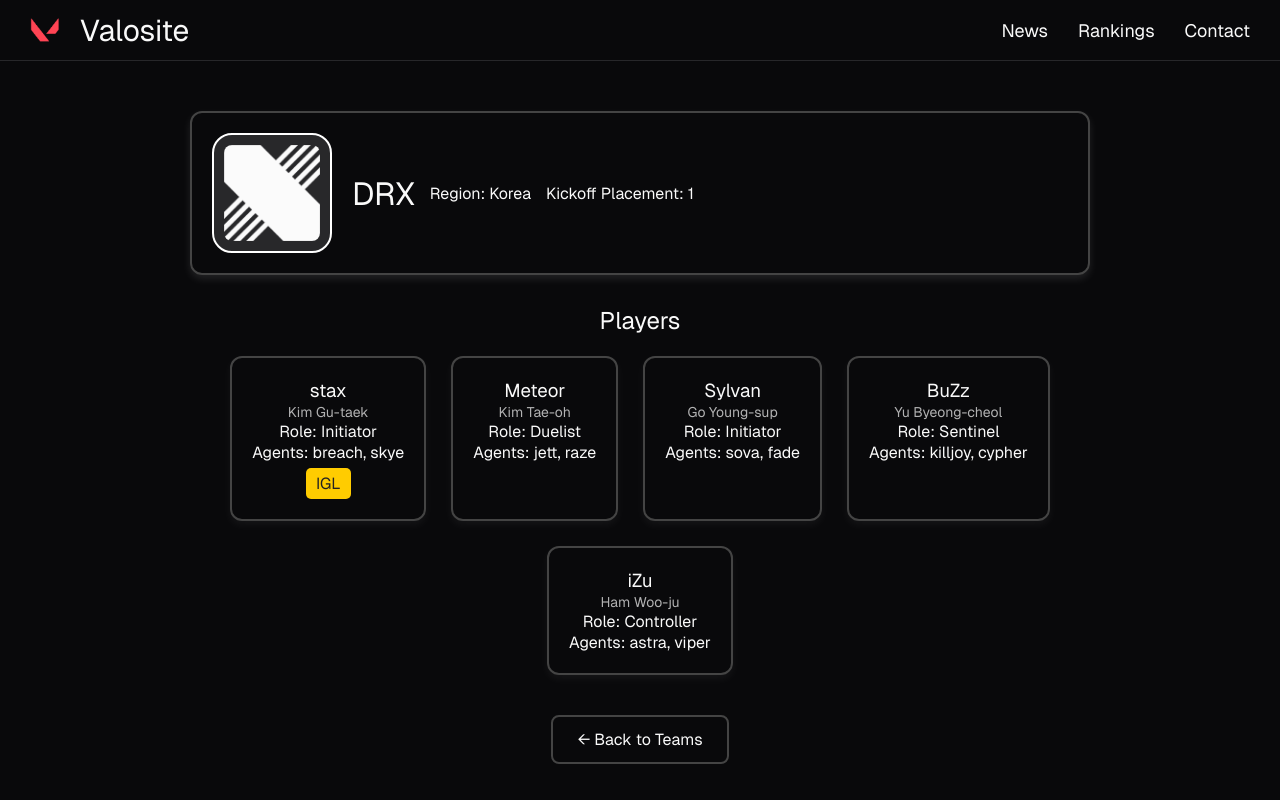
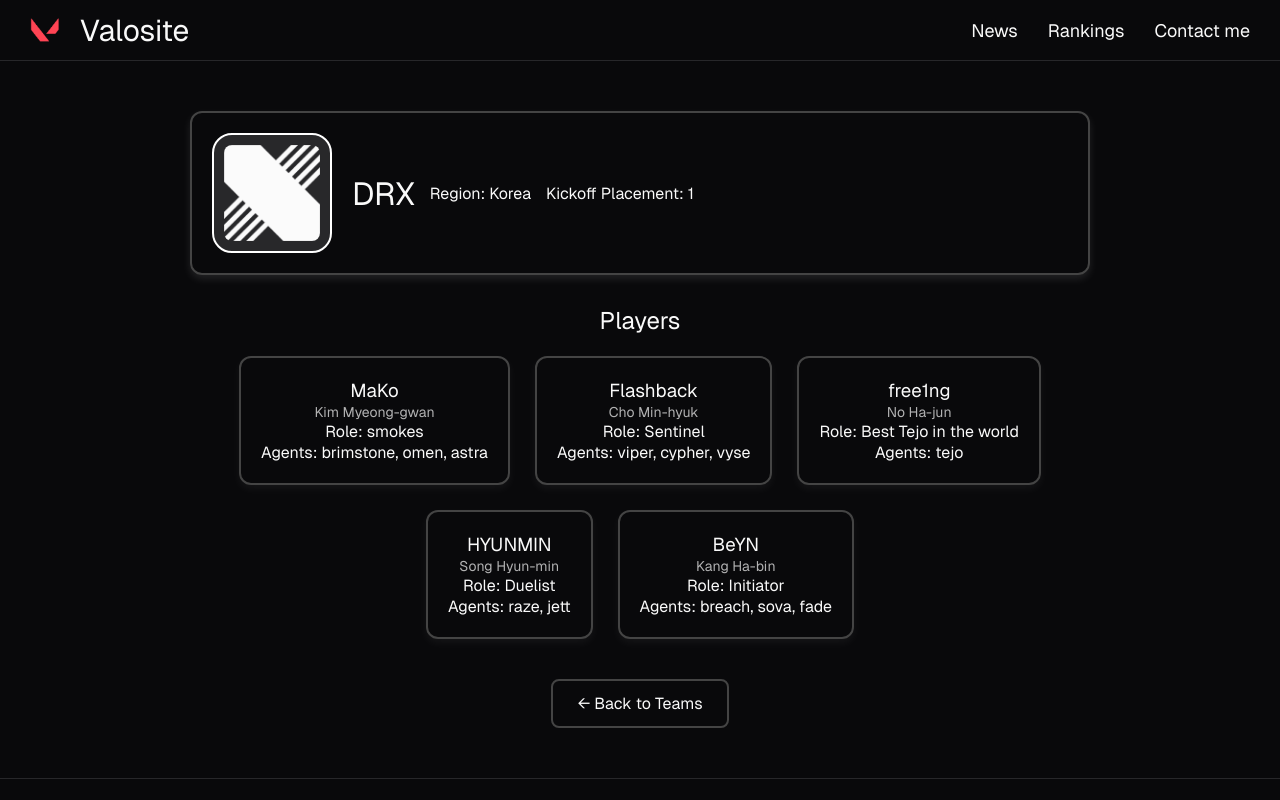
Before and after one commit to akerS4I/Valosite, a React (Vite) app: page /Valosite/teams/DRX in a window 1280 px wide. Shown: the top 800 px of the page. Built offline with nearby package versions, Linux system fonts and the light colour scheme.

Commit message:
Huge bug fix. Has to be last one :D

```diff
--- a/src/components/Navbar.tsx
+++ b/src/components/Navbar.tsx
@@ -1,18 +1,25 @@
+import { Link } from "react-router";
 import "../styles/components/Navbar.scss";
 
 const Navbar = () => {
   return (
     <nav>
       <div className="container">
-        <img src="/Valorant_logo_cropped.png" alt="" />
-        <a className="title" href="/">
+        <img src="/Valosite/Valorant_logo_cropped.png" alt="" />
+        <Link className="title" to="/">
           Valosite
-        </a>
+        </Link>
       </div>
       <div className="links">
-        <a href="/news">News</a>
-        <a href="/rankings">Rankings</a>
-        <a href="/contact">Contact</a>
+        <Link to="/news" className="nav_link">
+          News
+        </Link>
+        <Link to="/rankings" className="nav_link">
+          Rankings
+        </Link>
+        <Link to="/contact" className="nav_link">
+          Contact me
+        </Link>
       </div>
     </nav>
   );
--- a/src/data/data.ts
+++ b/src/data/data.ts
@@ -69,28 +69,29 @@
                 nickname: "Zellsis",
                 name: "Jordan Montemurro",
                 agents: [
-                    "breach",
-                    "skye"
+                    "vyse",
+                    "viper",
+                    "kayo"
                 ],
                 IGL: false,
-                role: "Initiator"
+                role: "Flex"
             },
             {
                 nickname: "johnqt",
                 name: "John Qiu",
                 agents: [
-                    "cypher",
-                    "killjoy"
+                    "tejo",
+                    "sova"
                 ],
                 IGL: true,
-                role: "Sentinel"
+                role: "Initiator"
             },
             {
                 nickname: "bang",
                 name: "Sean Bezerra",
                 agents: [
                     "astra",
-                    "viper"
+                    "omen"
                 ],
                 IGL: false,
                 role: "Controller"
@@ -99,8 +100,8 @@
                 nickname: "zekken",
                 name: "Zachary Patrone",
                 agents: [
-                    "jett",
-                    "raze"
+                    "yoru",
+                    "jett"
                 ],
                 IGL: false,
                 role: "Duelist"
@@ -109,11 +110,12 @@
                 nickname: "N4RRATE",
                 name: "Nathaniel Rate",
                 agents: [
-                    "sova",
-                    "fade"
+                    "fade",
+                    "breach",
+                    "omen"
                 ],
                 IGL: false,
-                role: "Initiator"
+                role: "Flex"
             }
         ]
     },
@@ -130,7 +132,7 @@
                     "sova",
                     "fade"
                 ],
-                IGL: false,
+                IGL: true,
                 role: "Initiator"
             },
             {
@@ -147,8 +149,9 @@
                 nickname: "Smoggy",
                 name: "Zhou Bo",
                 agents: [
-                    "viper",
-                    "astra"
+                    "brimstone",
+                    "omen",
+                    "clove"
                 ],
                 IGL: false,
                 role: "Controller"
@@ -157,21 +160,23 @@
                 nickname: "S1Mon",
                 name: "Li Siqi",
                 agents: [
-                    "cypher",
-                    "killjoy"
+                    "breach",
+                    "kayo",
+                    "tejo"
                 ],
                 IGL: false,
-                role: "Sentinel"
+                role: "Initiator"
             },
             {
                 nickname: "CHICHOO",
                 name: "Zhang Zhichao",
                 agents: [
-                    "breach",
-                    "skye"
+                    "cypher",
+                    "omen",
+                    "vyse"
                 ],
-                IGL: true,
-                role: "Initiator"
+                IGL: false,
+                role: "Flex"
             }
         ]
     },
@@ -185,51 +190,55 @@
                 nickname: "Biank",
                 name: "Liu Biankang",
                 agents: [
-                    "jett",
-                    "phoenix"
+                    "fade",
+                    "sova"
                 ],
                 IGL: false,
-                role: "Duelist"
+                role: "Initiator"
             },
             {
                 nickname: "LuoK1ng",
                 name: "Luo Siyuan",
                 agents: [
-                    "sova",
-                    "fade"
+                    "omen",
+                    "brimstone",
+                    "astra"
                 ],
                 IGL: true,
-                role: "Initiator"
+                role: "Controller"
             },
             {
                 nickname: "heybay",
                 name: "He Baoyi",
                 agents: [
-                    "astra",
-                    "brimstone"
+                    "viper",
+                    "deadlock",
+                    "kayo"
                 ],
                 IGL: false,
-                role: "Controller"
+                role: "Flex"
             },
             {
                 nickname: "FengF",
                 name: "Feng Fang",
                 agents: [
+                    "raze",
                     "cypher",
                     "killjoy"
                 ],
                 IGL: false,
-                role: "Sentinel"
+                role: "Flex"
             },
             {
                 nickname: "Kai",
                 name: "Kai Wen",
                 agents: [
-                    "yoru",
-                    "raze"
+                    "vyse",
+                    "neon",
+                    "jett"
                 ],
                 IGL: false,
-                role: "Duelist"
+                role: "Flex"
             }
         ]
     },
@@ -243,17 +252,19 @@
                 nickname: "Sayf",
                 name: "Saif Jibraeel",
                 agents: [
-                    "jett",
-                    "raze"
+                    "tejo",
+                    "iso",
+                    "omen"
                 ],
-                IGL: false,
-                role: "Duelist"
+                IGL: true,
+                role: "Flex"
             },
             {
                 nickname: "trexx",
                 name: "Dmitry Alimzhanov",
                 agents: [
                     "sova",
+                    "brimstone",
                     "fade"
                 ],
                 IGL: false,
@@ -263,18 +274,20 @@
                 nickname: "Derke",
                 name: "Nikita Sirmitev",
                 agents: [
-                    "chamber",
-                    "killjoy"
+                    "raze",
+                    "yoru",
+                    "jett"
                 ],
                 IGL: false,
-                role: "Sentinel"
+                role: "Duelist"
             },
             {
                 nickname: "Less",
                 name: "Felipe Basso",
                 agents: [
-                    "astra",
-                    "viper"
+                    "viper",
+                    "cypher",
+                    "astra"
                 ],
                 IGL: false,
                 role: "Controller"
@@ -284,9 +297,10 @@
                 name: "Karel Ašenbrener",
                 agents: [
                     "breach",
+                    "omen",
                     "skye"
                 ],
-                IGL: true,
+                IGL: false,
                 role: "Initiator"
             }
         ]
@@ -301,28 +315,31 @@
                 nickname: "paTiTek",
                 name: "Patryk Fabrowski",
                 agents: [
-                    "jett",
-                    "raze"
+                    "breach",
+                    "kayo",
+                    "skye"
                 ],
                 IGL: false,
-                role: "Duelist"
+                role: "Initator"
             },
             {
                 nickname: "kamyk",
-                name: "Domagoj Fancev",
+                name: "Maks Rychlewski",
                 agents: [
+                    "tejo",
                     "sova",
-                    "fade"
+                    "gekko"
                 ],
                 IGL: false,
-                role: "Initiator"
+                role: "Flex"
             },
             {
                 nickname: "Keiko",
-                name: "Tomasz Bogdanowicz",
+                name: "Georgio Sanassy",
                 agents: [
-                    "astra",
-                    "viper"
+                    "brimstone",
+                    "omen",
+                    "astra"
                 ],
                 IGL: false,
                 role: "Controller"
@@ -342,7 +359,8 @@
                 name: "Ayaz Akhmetshin",
                 agents: [
                     "cypher",
-                    "killjoy"
+                    "viper",
+                    "vyse"
                 ],
                 IGL: true,
                 role: "Sentinel"
@@ -356,39 +374,39 @@
         kickoff_placement: 1,
         players: [
             {
-                nickname: "stax",
-                name: "Kim Gu-taek",
-                agents: ["breach", "skye"],
-                IGL: true,
-                role: "Initiator"
+                nickname: "MaKo",
+                name: "Kim Myeong-gwan",
+                agents: ["brimstone", "omen", "astra"],
+                IGL: false,
+                role: "smokes"
             },
             {
-                nickname: "Meteor",
-                name: "Kim Tae-oh",
-                agents: ["jett", "raze"],
+                nickname: "Flashback",
+                name: "Cho Min-hyuk",
+                agents: ["viper", "cypher", "vyse"],
+                IGL: false,
+                role: "Sentinel"
+            },
+            {
+                nickname: "free1ng",
+                name: "No Ha-jun",
+                agents: ["tejo"],
+                IGL: false,
+                role: "Best Tejo in the world"
+            },
+            {
+                nickname: "HYUNMIN",
+                name: "Song Hyun-min",
+                agents: ["raze", "jett"],
                 IGL: false,
                 role: "Duelist"
             },
             {
-                nickname: "Sylvan",
-                name: "Go Young-sup",
-                agents: ["sova", "fade"],
+                nickname: "BeYN",
+                name: "Kang Ha-bin",
+                agents: ["breach", "sova", "fade"],
                 IGL: false,
                 role: "Initiator"
-            },
-            {
-                nickname: "BuZz",
-                name: "Yu Byeong-cheol",
-                agents: ["killjoy", "cypher"],
-                IGL: false,
-                role: "Sentinel"
-            },
-            {
-                nickname: "iZu",
-                name: "Ham Woo-ju",
-                agents: ["astra", "viper"],
-                IGL: false,
-                role: "Controller"
             }
         ]
     }, {
@@ -397,39 +415,39 @@
         kickoff_placement: 2,
         players: [
             {
-                nickname: "Sayaplayer",
-                name: "Ha Jeong-woo",
-                agents: ["jett", "chamber"],
+                nickname: "stax",
+                name: "Kim Gu-taek",
+                agents: ["sova", "breach", "kayo"],
+                IGL: true,
+                role: "Initiator"
+            },
+            {
+                nickname: "Meteor",
+                name: "Kim Tae-oh",
+                agents: ["iso", "vyse", "killjoy"],
+                IGL: false,
+                role: "Sentinel"
+            },
+            {
+                nickname: "Sylvan",
+                name: "Go Young-sup",
+                agents: ["brimstone", "omen", "astra"],
+                IGL: false,
+                role: "Controller"
+            },
+            {
+                nickname: "BuZz",
+                name: "Yu Byeong-cheol",
+                agents: ["raze", "neon", "yoru"],
                 IGL: false,
                 role: "Duelist"
             },
             {
-                nickname: "xeta",
-                name: "Son Seon-ho",
-                agents: ["sova", "breach"],
-                IGL: true,
-                role: "Initiator"
-            },
-            {
-                nickname: "Carpe",
-                name: "Lee Jae-hyeok",
-                agents: ["phoenix", "raze"],
-                IGL: false,
-                role: "Duelist"
-            },
-            {
-                nickname: "Munchkin",
-                name: "Byeon Sang-beom",
-                agents: ["killjoy", "cypher"],
-                IGL: false,
-                role: "Sentinel"
-            },
-            {
                 nickname: "iZu",
                 name: "Ham Woo-ju",
-                agents: ["astra", "brimstone"],
+                agents: ["cypher", "gekko", "viper"],
                 IGL: false,
-                role: "Controller"
+                role: "flex"
             }]
     }
 
--- a/src/pages/Contact.tsx
+++ b/src/pages/Contact.tsx
@@ -39,15 +39,15 @@
         <div className="social-links">
           <p>Or reach me on:</p>
           <div className="social-item">
-            <img src="/assets/discord.svg" alt="Discord" className="social-logo" />
+            <img src="/Valosite/assets/discord.svg" alt="Discord" className="social-logo" />
             <span>YourDiscordUsername</span>
           </div>
           <div className="social-item">
-            <img src="/assets/instagram.svg" alt="Instagram" className="social-logo" />
+            <img src="/Valosite/assets/instagram.svg" alt="Instagram" className="social-logo" />
             <span>YourInstagramUsername</span>
           </div>
           <div className="social-item">
-            <img src="/assets/telegram.svg" alt="Telegram" className="social-logo" />
+            <img src="/Valosite/assets/telegram.svg" alt="Telegram" className="social-logo" />
             <span>YourTelegramUsername</span>
           </div>
         </div>
--- a/src/pages/Home.tsx
+++ b/src/pages/Home.tsx
@@ -13,11 +13,11 @@
           <div className="region_container">
             <h1>Americas</h1>
             <div className="logo_container">
-              <Link to="/Valosite/teams/G2"className="team_wrapper">
+              <Link to="teams/G2"className="team_wrapper">
                 <img src="/Valosite/teams/g2.png" alt="G2" />
                 <h2>G2</h2>
               </Link>
-              <Link to="/Valosite/teams/SEN"className="team_wrapper">
+              <Link to="teams/SEN"className="team_wrapper">
                 <img src="/Valosite/teams/sen.png" alt="SENTINELS" />
                 <h2>Sentinels</h2>
               </Link>
@@ -26,11 +26,11 @@
           <div className="region_container">
             <h1>China</h1>
             <div className="logo_container">
-              <Link to="/Valosite/teams/EDG"className="team_wrapper">
+              <Link to="teams/EDG"className="team_wrapper">
                 <img src="/Valosite/teams/edg.png" alt="EDG" />
                 <h2>EDG</h2>
               </Link>
-              <Link to="/Valosite/teams/TE"className="team_wrapper">
+              <Link to="teams/TE"className="team_wrapper">
                 <img src="/Valosite/teams/te.png" alt="Trace Esports" />
                 <h2>Trace Esports</h2>
               </Link>
@@ -41,7 +41,7 @@
           <div className="region_container">
             <h1>EMEA</h1>
             <div className="logo_container">
-              <Link to="/Valosite/teams/VIT"className="team_wrapper">
+              <Link to="teams/VIT"className="team_wrapper">
                 <img src="/Valosite/teams/vit.png" alt="Vitality" />
                 <h2>Team Vitality</h2>
               </Link>
@@ -54,11 +54,11 @@
           <div className="region_container">
             <h1>Pacific</h1>
             <div className="logo_container">
-              <Link to="/teams/DRX"className="team_wrapper">
+              <Link to="teams/DRX"className="team_wrapper">
                 <img src="/Valosite/teams/drx.png" alt="DRX" /><h1></h1>
                 <h2>DRX</h2>
               </Link>
-              <Link to="/teams/T1"className="team_wrapper">
+              <Link to="teams/T1"className="team_wrapper">
                 <img src="/Valosite/teams/t1.png" alt="T1" />
                 <h2>T1</h2>
               </Link>
--- a/src/pages/TeamPage.tsx
+++ b/src/pages/TeamPage.tsx
@@ -18,7 +18,7 @@
       <Navbar />
       <div className="team-page">
         <div className="team-header">
-          <img src={`/teams/${team.name.toLowerCase().replace(/\s+/g, "")}.png`} alt={team.name} className="team-logo" />
+          <img src={`/Valosite/teams/${team.name.toLowerCase().replace(/\s+/g, "")}.png`} alt={team.name} className="team-logo" />
           <div className="team-info">
             <h1>{team.name}</h1>
             <p><strong>Region:</strong> {team.region}</p>
--- a/src/styles/components/Navbar.scss
+++ b/src/styles/components/Navbar.scss
@@ -30,7 +30,7 @@
     align-items: center;
     justify-content: center;
     gap: 30px;
-    a {
+    .nav_link {
       color: hsl(0 0% 98%);
       text-decoration: none;
       font-size: 18px;
```
